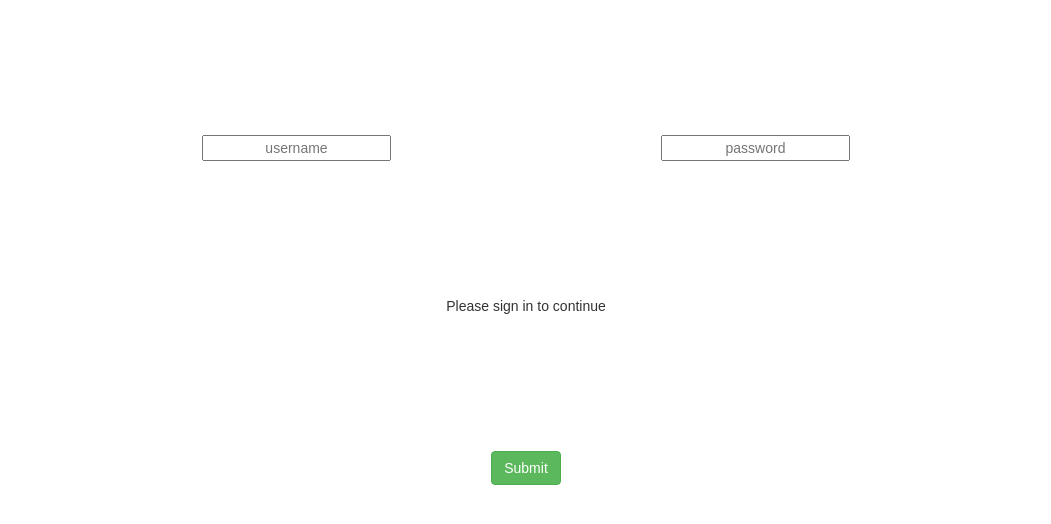
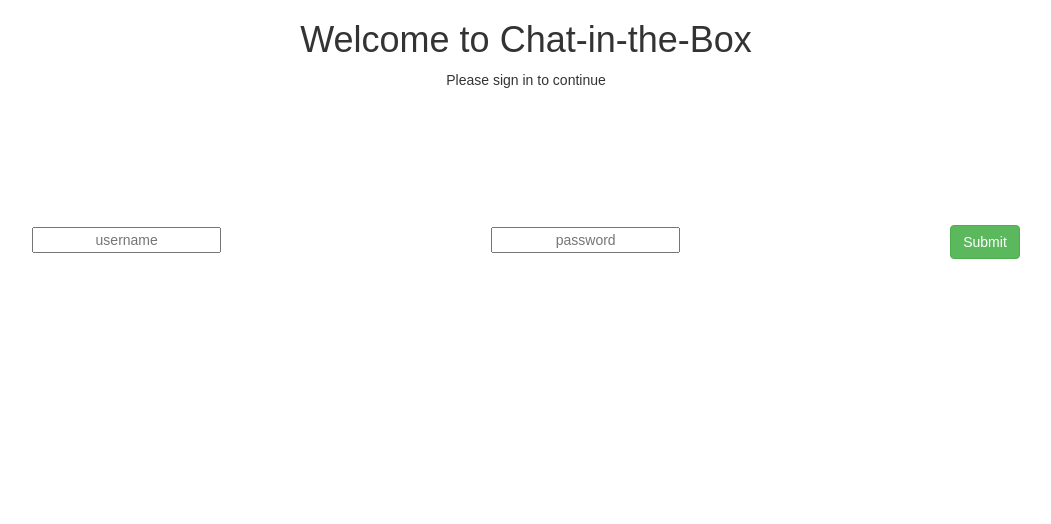
Before and after one commit to jackmasterson/redux-chat, a React (Create React App) app: page /sign-in in a window 1280 px wide. Shown: the top 524 px of the page, without its empty margins (114-1165 px from the left). Built offline with nearby package versions, Linux system fonts and the light colour scheme; no server answers.

Commit message:
add welcome message

```diff
--- a/src/components/SignIn.js
+++ b/src/components/SignIn.js
@@ -43,6 +43,8 @@ class SignIn extends Component {
             return (
                 <div>
                     <div className="App">
+                        <h1>Welcome to Chat-in-the-Box</h1>
+                        <div>Please sign in to continue</div>
                         <input
                             type='text'
                             placeholder='username'
@@ -51,7 +53,6 @@ class SignIn extends Component {
                             type='text'
                             placeholder='password'
                             className='pass signin'/>
-                        <div>Please sign in to continue</div>
                         <Button
                             bsStyle="success"
                             className="signin"
```
